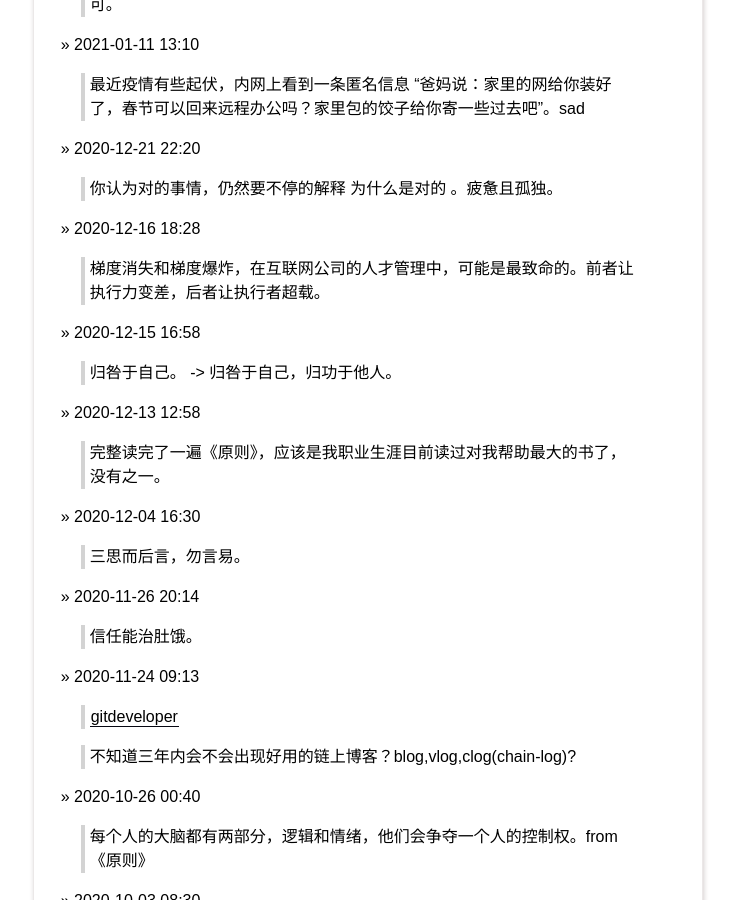
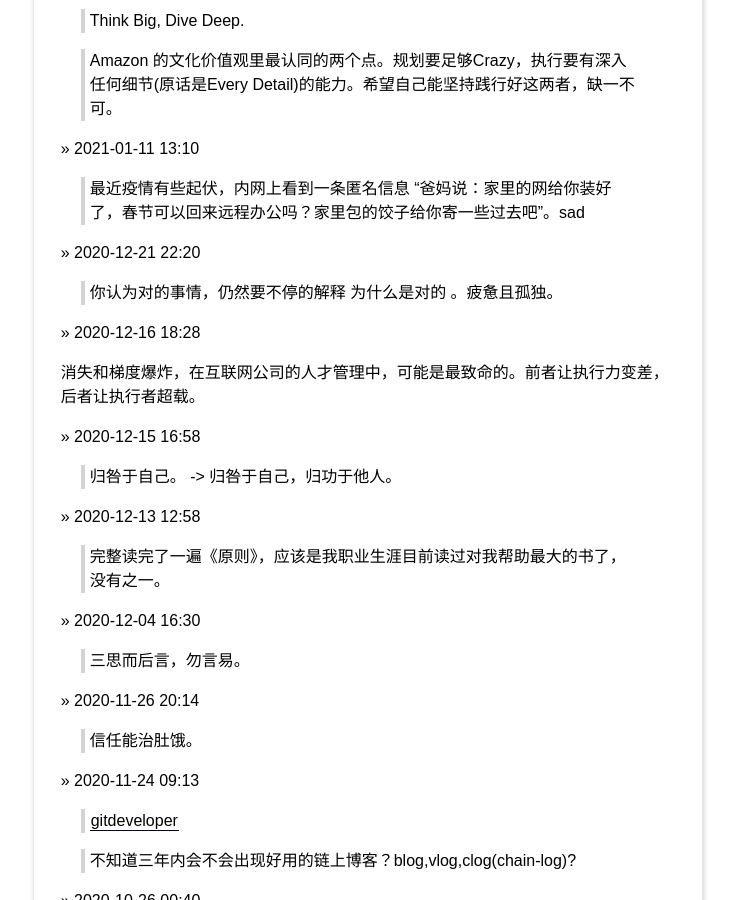
Before and after one commit to yanyiwu/blog, a Jekyll site: the page built from index.md, in a window 1280 px wide and 900 px high, scrolled down 2732 px. Shown: the whole window, without its empty margins (272-1009 px from the left). Built offline with Jekyll 4.4.1, drawn with Linux system fonts in a browser that asks for light colours; Markdown is read by kramdown in place of the engine named in the settings; comment, search, counter and statistics services are not loaded; some of the changed text lies outside the part shown.

Commit message:
Update index.md

```diff
--- a/index.md
+++ b/index.md
@@ -129,7 +133,9 @@ title: 时间线
 
 &raquo; 2020-12-16 18:28
 
-> 梯度消失和梯度爆炸，在互联网公司的人才管理中，可能是最致命的。前者让执行力变差，后者让执行者超载。
+>
+
+消失和梯度爆炸，在互联网公司的人才管理中，可能是最致命的。前者让执行力变差，后者让执行者超载。
 
 &raquo; 2020-12-15 16:58
 
```
Also changed, not shown: other parts of index.md (+4 -0 lines).
